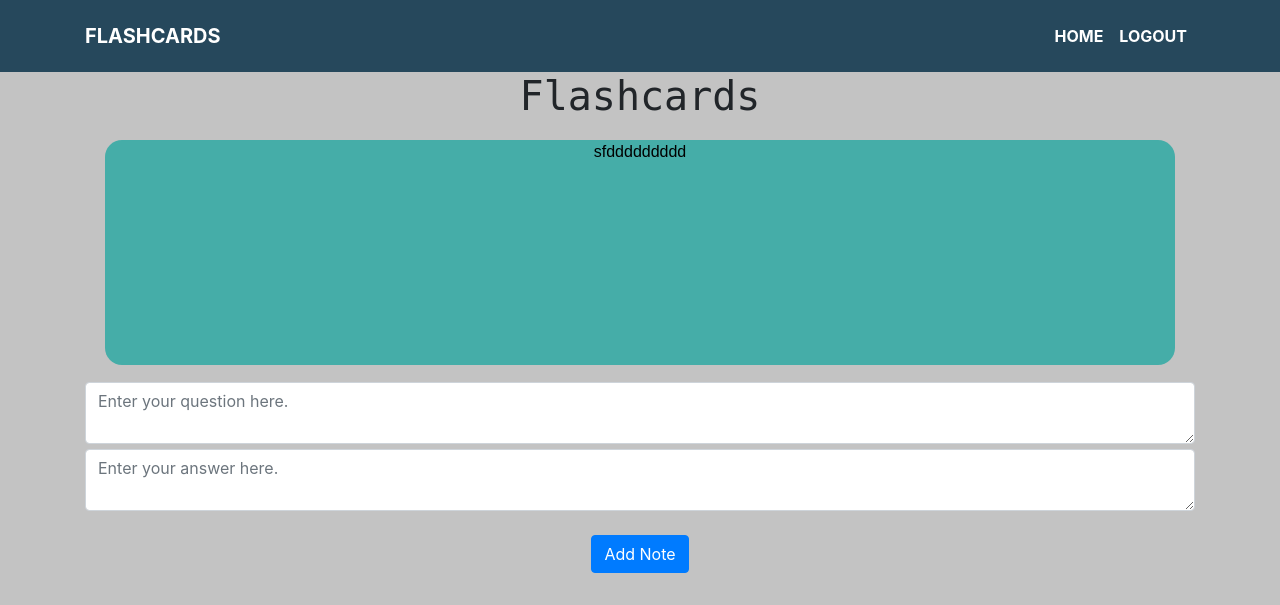
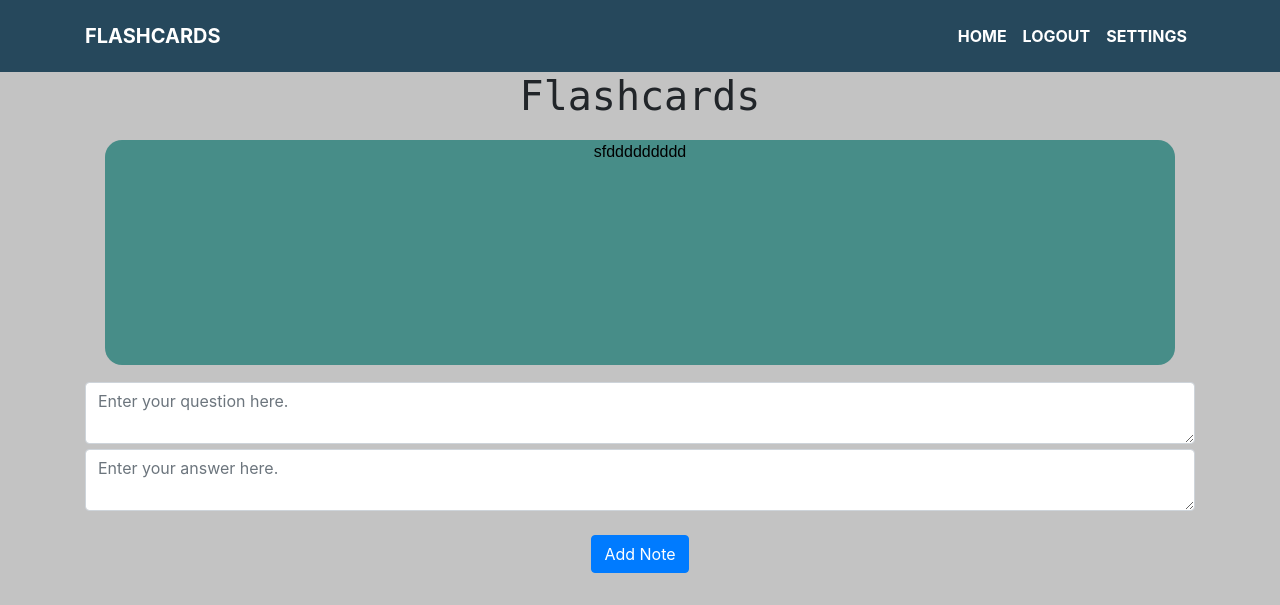
Before and after one commit to 15bmason/A-Level-Project, a Flask app: page / in a window 1280 px wide. Shown: the top 605 px of the page. Run offline with Flask 2, Linux system fonts and the light colour scheme; a user stored in the database is signed in; data comes from the database, SQL or seed files in the repository; both versions use the stored data as it was after the commit; some libraries are stand-ins or nearby versions.

Commit message:
buncha changes

```diff
--- a/Website/auth.py
+++ b/Website/auth.py
@@ -7,6 +7,11 @@ from werkzeug.security import generate_password_hash, check_password_hash
 from flask_login import login_user, login_required, logout_user, current_user
 
 auth = Blueprint("auth", __name__)
+
+@auth.route("/settings", methods=["GET", "POST"])
+@login_required
+def settings():
+    return render_template("settings.html", user=current_user)
 
 @auth.route("/login", methods=["Get", "POST"])
 def login():
--- a/Website/static/css.css
+++ b/Website/static/css.css
@@ -27,6 +27,7 @@ button.close{
 .flip-card {
     background-color: transparent;
     height: 225px;
+    perspective: 1500px;
   }
 
   /* This container is needed to position the front and back side */
@@ -58,9 +59,9 @@ button.close{
 
   /* Style the front side (fallback if image is missing) */
   .flip-card-front {
-    background-color: #45ADA8;
+    background-color: #478d88;
     color: black;
-    border-color: #45ADA8;
+    border-color: #478d88;
   }
 
   /* Style the back side */
@@ -120,3 +121,7 @@ button.close{
 .text-small {
     font-size: 0.9rem !important;
 }
+
+.dropdown{
+  margin-top: 2.5%;
+}
--- a/Website/templates/base.html
+++ b/Website/templates/base.html
@@ -41,6 +41,7 @@
                 {% if user.is_authenticated %}
                   <li class="nav-item"><a href="/" class="nav-link text-uppercase font-weight-bold">Home</a></li>
                   <li class="nav-item"><a href="/logout" class="nav-link text-uppercase font-weight-bold">Logout</a></li>
+                  <li class="nav-item"><a href="/settings" class="nav-link text-uppercase font-weight-bold">Settings</a></li>
                 {% else %}
                   <li class="nav-item"><a href="/login" class="nav-link text-uppercase font-weight-bold">Login</a></li>
                   <li class="nav-item"><a href="/sign-up" class="nav-link text-uppercase font-weight-bold">Sign up</a></li>
```
Also changed, not shown: Website/templates/settings.html (added, +19 -0 lines), Website/database.db, Website/static/index.js (line endings or trailing spaces), Website/views.py (line endings or trailing spaces).
